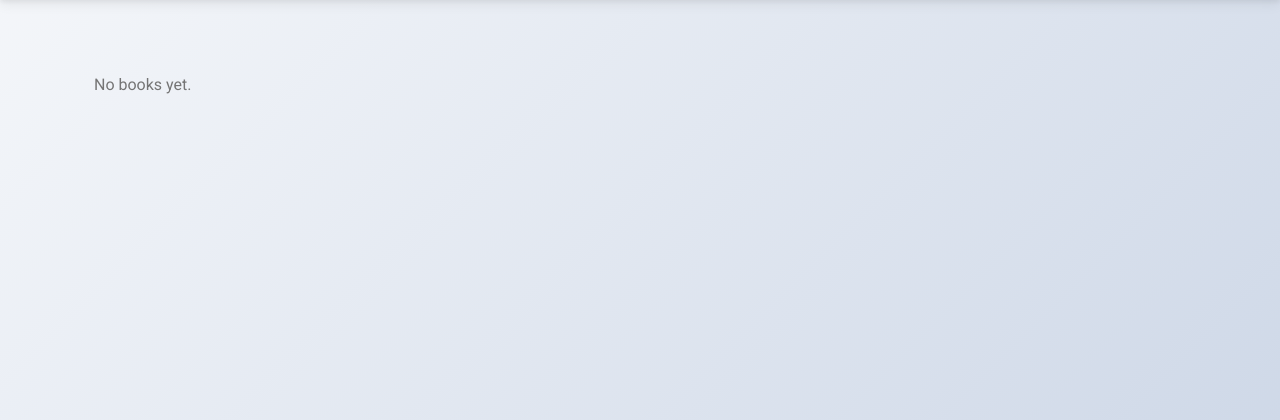
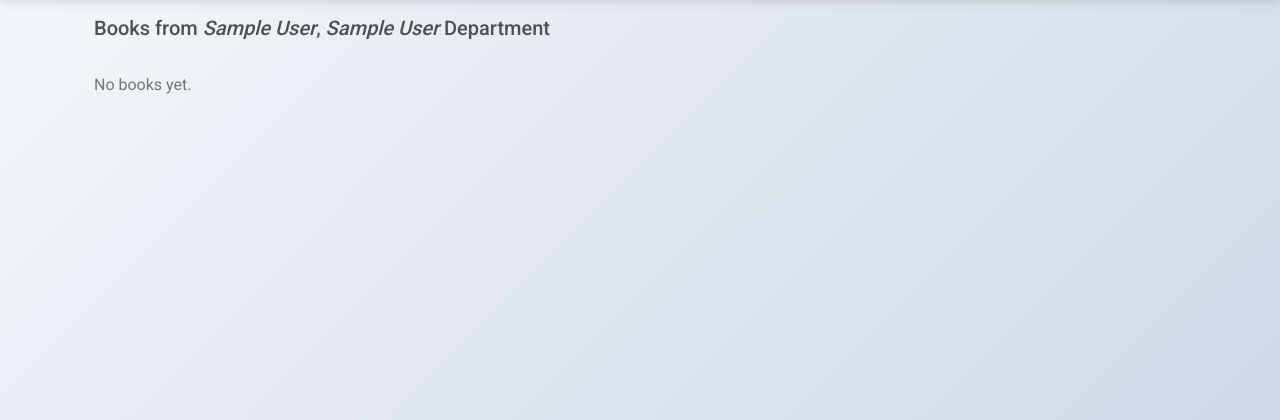
Before and after one commit to MeherajUlMahmmud/SLMS, a Django app: page /student/student-dashboard in a window 1280 px wide. Shown: the part 59-479 px from the top of the page. Run offline with Django 3.2, Linux system fonts and the light colour scheme; a user stored in the database is signed in; tables that the repository leaves empty hold one stand-in row (values such as "Sample post"); some libraries are stand-ins or nearby versions.

Commit message:
Update student-dashboard.html

```diff
--- a/templates/student/student-dashboard.html
+++ b/templates/student/student-dashboard.html
@@ -15,6 +15,7 @@
     {% else %}
 
     <div class="container">
+        <h5 class="mt-3">Books from <i>{{ varsity }}</i>, <i>{{ department }} </i>Department</h5>
 
         <div class="row mt-4 mb-2">
             {% if book_list %}
@@ -70,7 +71,7 @@
             {% endfor %}
 
             {% else %}
-            <p class="mt-5 text-muted">No books yet.</p>
+            <p class="mt-2 text-muted">No books yet.</p>
             {% endif %}
 
             {% endif %}
```
